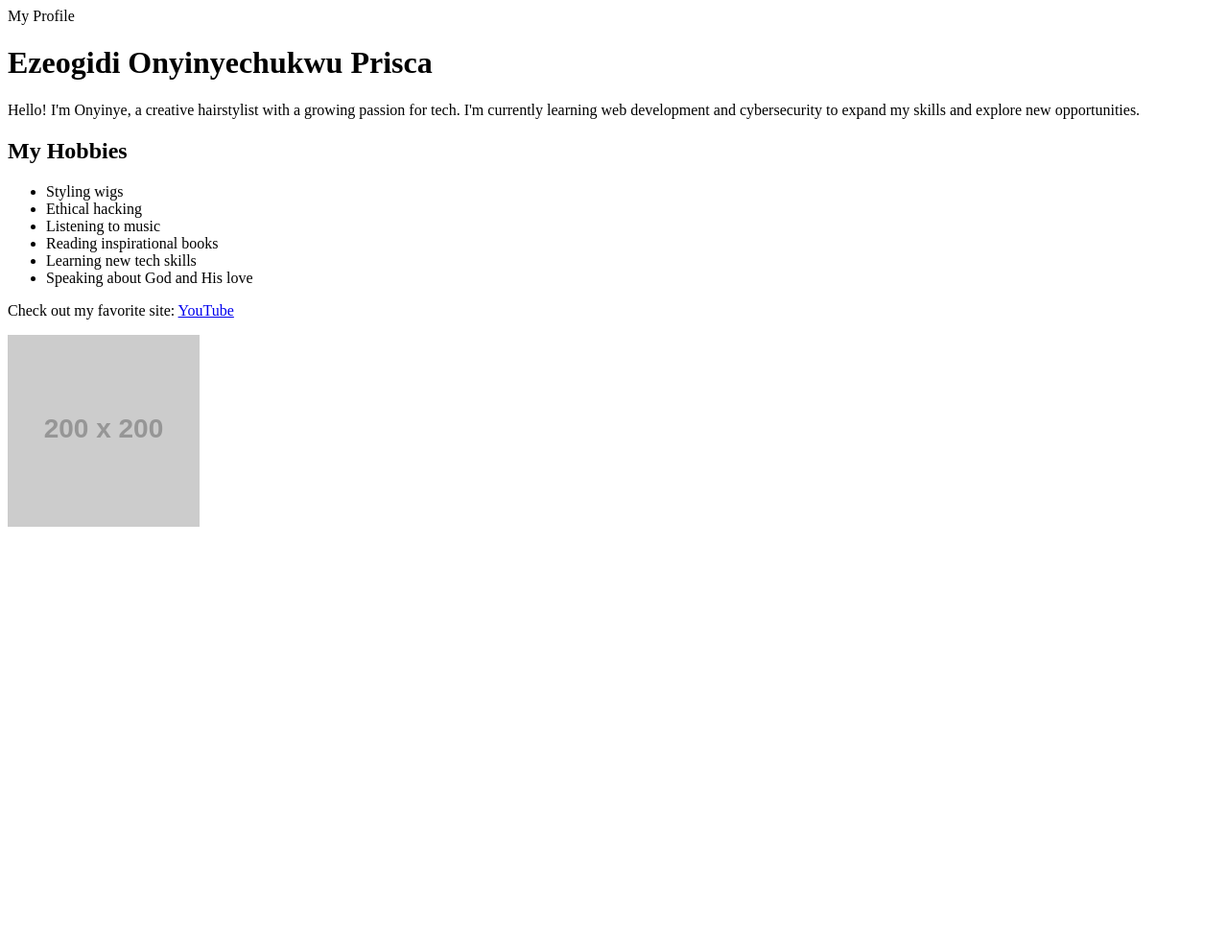
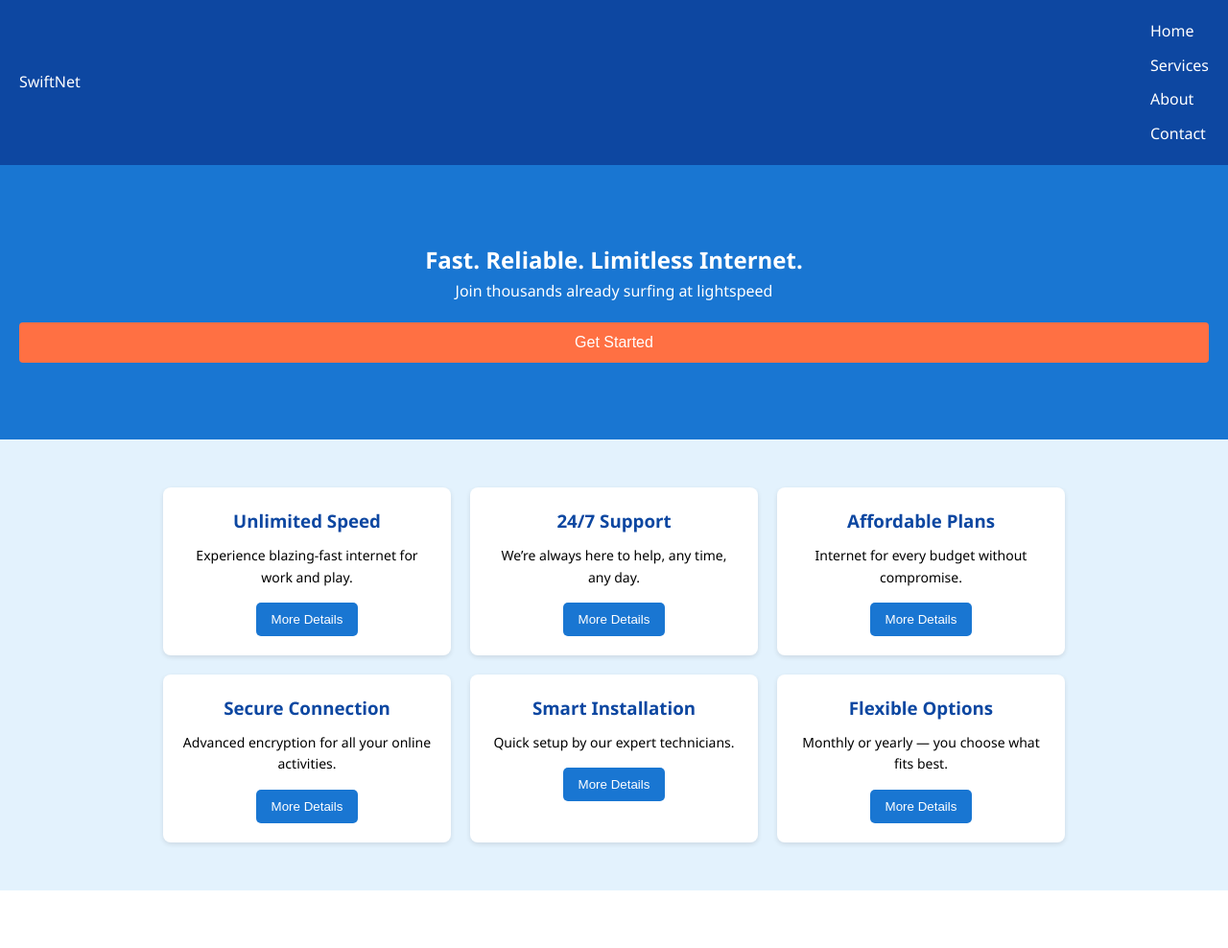
Before and after one commit to Onyii4/html-intro, a plain HTML site: page index.html in a window 1280 px wide. Shown: the whole page at 96% size. Before the commit the page ends 800 px from the top, so only its background shows below. Drawn offline with Linux system fonts and the light colour scheme; placeholder pictures from the web are drawn by us.

Commit message:
Final SwiftNet project

```diff
--- /dev/null
+++ b/STYLE.css
@@ -0,0 +1,211 @@
+* {
+  margin: 0;
+  padding: 0;
+  box-sizing: border-box;
+}
+
+body {
+  font-family: 'Segoe UI', sans-serif;
+  line-height: 1.6;
+  background-color: #f8f9fa;
+}
+.navbar {
+  display: flex;
+  justify-content: space-between;
+  align-items: center;
+  padding: 20px;
+  background-color: #0d47a1;
+  color: white;
+}
+
+.nav-links {
+  display: flex;
+  gap: 15px;
+}
+
+.nav-links a {
+  color: white;
+  text-decoration: none;
+  transition: color 0.3s ease;
+}
+
+.nav-links a:hover {
+  color: #ffca28;
+}
+
+.hero {
+  text-align: center;
+  padding: 80px 20px;
+  background-color: #1976d2;
+  color: white;
+  animation: fadeIn 1.5s ease-in-out;
+}
+.features {
+  display: flex;
+  flex-wrap: wrap;
+  gap: 20px;
+  padding: 50px 20px;
+  justify-content: center;
+  background-color: #e3f2fd;
+}
+
+.card {
+  background-color: #ffffff;
+  border-radius: 8px;
+  box-shadow: 0 2px 5px rgba(0, 0, 0, 0.1);
+  width: 300px;
+  padding: 20px;
+  text-align: center;
+  transition: transform 0.3s ease, box-shadow 0.3s ease;
+  animation: slideln 1s ease-in-out;
+}
+
+.card:hover {
+  transform: scale(1.05);
+  box-shadow: 0 6px 12px rgba(0, 0, 0, 0.2);
+}
+
+.card h3 {
+  color: #0d47a1;
+  margin-bottom: 10px;
+}
+
+.card p {
+  font-size: 14px;
+  margin-bottom: 15px;
+}
+
+.card button {
+  background-color: #1976d2;
+  color: white;
+  border: none;
+  padding: 10px 16px;
+  cursor: pointer;
+  border-radius: 5px;
+  transition: background-color 0.3s ease;
+}
+
+.card button:hover {
+  background-color: #0d47a1;
+}
+
+
+.cta {
+  margin-top: 20px;
+  padding: 12px 25px;
+  background-color: #ff7043;
+  border: none;
+  cursor: pointer;
+  transition: transform 0.3s ease, background-color 0.3s ease;
+  color: white;
+  font-size: 16px;
+  border-radius: 4px
+}
+
+.cta:hover {
+  background-color: #f4511e;
+  transform: scale(1.1);
+}
+
+@keyframes fadeIn {
+  0% {
+    opacity: 0;
+    transform: translateY(-30px);
+  }
+  100% {
+    opacity: 1;
+    transform: translateY(0)
+  }
+}
+@keyframes slideIn {
+  0% {
+    opacity: 0;
+    transform: translateX(-100px);
+  }
+  100% {
+    opacity: 1;
+    transform: translateX(0);
+  }
+}
+
+.services {
+  display: flex;
+  flex-wrap: wrap;
+  justify-content: space-around;
+  padding: 50px 20px;
+  background-color: #ffffff;
+}
+
+.service {
+  flex: 1 1 200px;
+  margin: 10px;
+  padding: 20px;
+  background-color: #e3f2fd;
+  text-align: center;
+  transition: transform 0.3s ease;
+}
+
+.service:hover {
+  transform: translateY(-10px);
+}
+.about {
+  display: flex;
+  flex-wrap: wrap;
+  padding: 50px 20px;
+  background-color: #bbdefb;
+}
+
+.about-text {
+  flex: 1;
+  padding: 20px;
+}
+
+.about-img {
+  flex: 1;
+  padding: 20px;
+  background-image: url('your-image.jpg');
+  background-position: center;
+  background-repeat: no-repeat;
+  background-size: cover;
+  min-height: 200px;
+}
+.footer {
+  display: flex;
+  justify-content: center;
+  align-items: center
+  background-color: #0d47a1;
+  color: white;
+  height: 60px;
+  text-align: center;
+  padding: 20px;
+}
+/* Media Queries for Mobile */
+@media (max-width: 768px) {
+  .features {
+    flex-direction: column;
+    align-items: center;
+  }
+}
+
+  .nav-links {
+    flex-direction: column;
+    gap: 10px;
+  }
+
+  .services {
+    flex-direction: column;
+  }
+
+  .about {
+    flex-direction: column;
+  }
+
+  .cta {
+    width: 100%;
+  }
+
+  .about-img {
+    min-height: 150px;
+  }
+}
+;
--- a/index.html
+++ b/index.html
@@ -1,24 +1,61 @@
-<!-- Ezeogidi Onyinyechukwu Prisca - 2025-06-15 -->
 <!DOCTYPE html>
 <html lang="en">
+<head>
+  <meta charset="UTF-8" />
+  <meta name="viewport" content="width=device-width, initial-scale=1.0" />
+  <title>SwiftNet</title>
+  <link rel="stylesheet" href="style.css" />
+</head>
+<body>
+  <header class="navbar">
+    <div class="logo">SwiftNet</div>
+    <nav class="nav-links">
+      <a href="#">Home</a>
+      <a href="#">Services</a>
+      <a href="#">About</a>
+      <a href="#">Contact</a>
+    </nav>
+  </header>
 
-<head>
-    <meta charset="UTF-8" <title>My Profile</title>
-</head>
-
-<body>
-    <h1>Ezeogidi Onyinyechukwu Prisca</h1>
-    <p>Hello! I'm Onyinye, a creative hairstylist with a growing passion for tech. I'm currently learning web
-        development and cybersecurity to expand my skills and explore new opportunities.</p>
-    <h2>My Hobbies</h2>
-    <ul>
-        <li>Styling wigs</li>
-        <li>Ethical hacking</li>
-        <li>Listening to music</li>
-        <li>Reading inspirational books</li>
-        <li>Learning new tech skills</li>
-        <li>Speaking about God and His love</li>
-    </ul>
-    <p>Check out my favorite site: <a href="https://www.youtube.com" target="_blank">YouTube</a></p>
-    <img src="https://via.placeholder.com/200" alt="My photo" width="200" height="200">
-    <p><a href="favorites.html">
+  <section class="hero">
+    <h1>Fast. Reliable. Limitless Internet.</h1>
+    <p>Join thousands already surfing at lightspeed</p>
+    <button class="cta">Get Started</button>
+  </section>
+</body>
+</html>
+<section class="features">
+  <div class="card">
+    <h3>Unlimited Speed</h3>
+    <p>Experience blazing-fast internet for work and play.</p>
+    <button>More Details</button>
+  </div>
+  <div class="card">
+    <h3>24/7 Support</h3>
+    <p>We’re always here to help, any time, any day.</p>
+    <button>More Details</button>
+  </div>
+  <div class="card">
+    <h3>Affordable Plans</h3>
+    <p>Internet for every budget without compromise.</p>
+    <button>More Details</button>
+  </div>
+  <div class="card">
+    <h3>Secure Connection</h3>
+    <p>Advanced encryption for all your online activities.</p>
+    <button>More Details</button>
+  </div>
+  <div class="card">
+    <h3>Smart Installation</h3>
+    <p>Quick setup by our expert technicians.</p>
+    <button>More Details</button>
+  </div>
+  <div class="card">
+    <h3>Flexible Options</h3>
+    <p>Monthly or yearly — you choose what fits best.</p>
+    <button>More Details</button>
+  </div>
+</section>
+<footer class="footer">
+  <p>&copy; 2025 SwiftNet. All rights reserved. </p>
+</footer>
```
